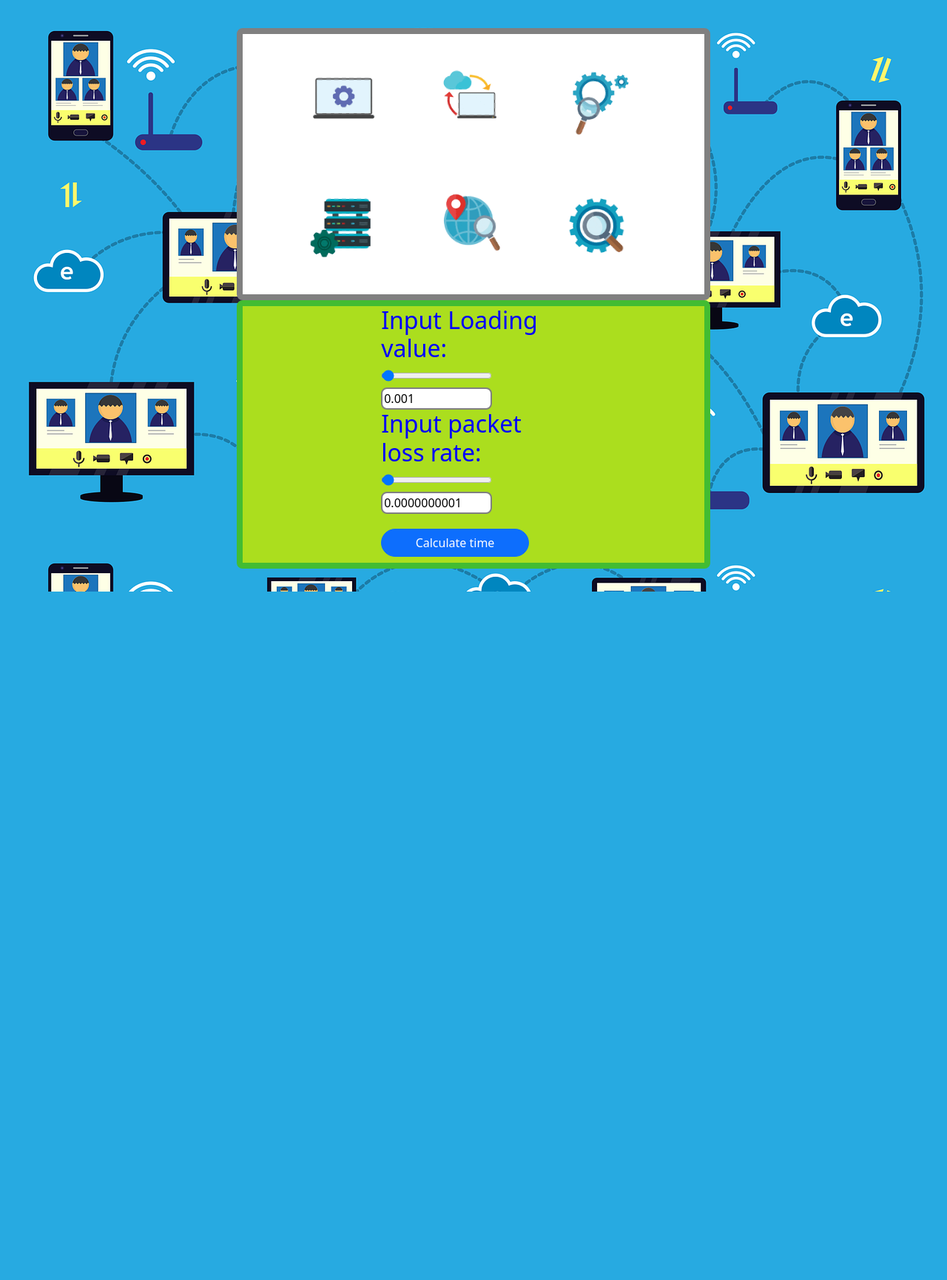
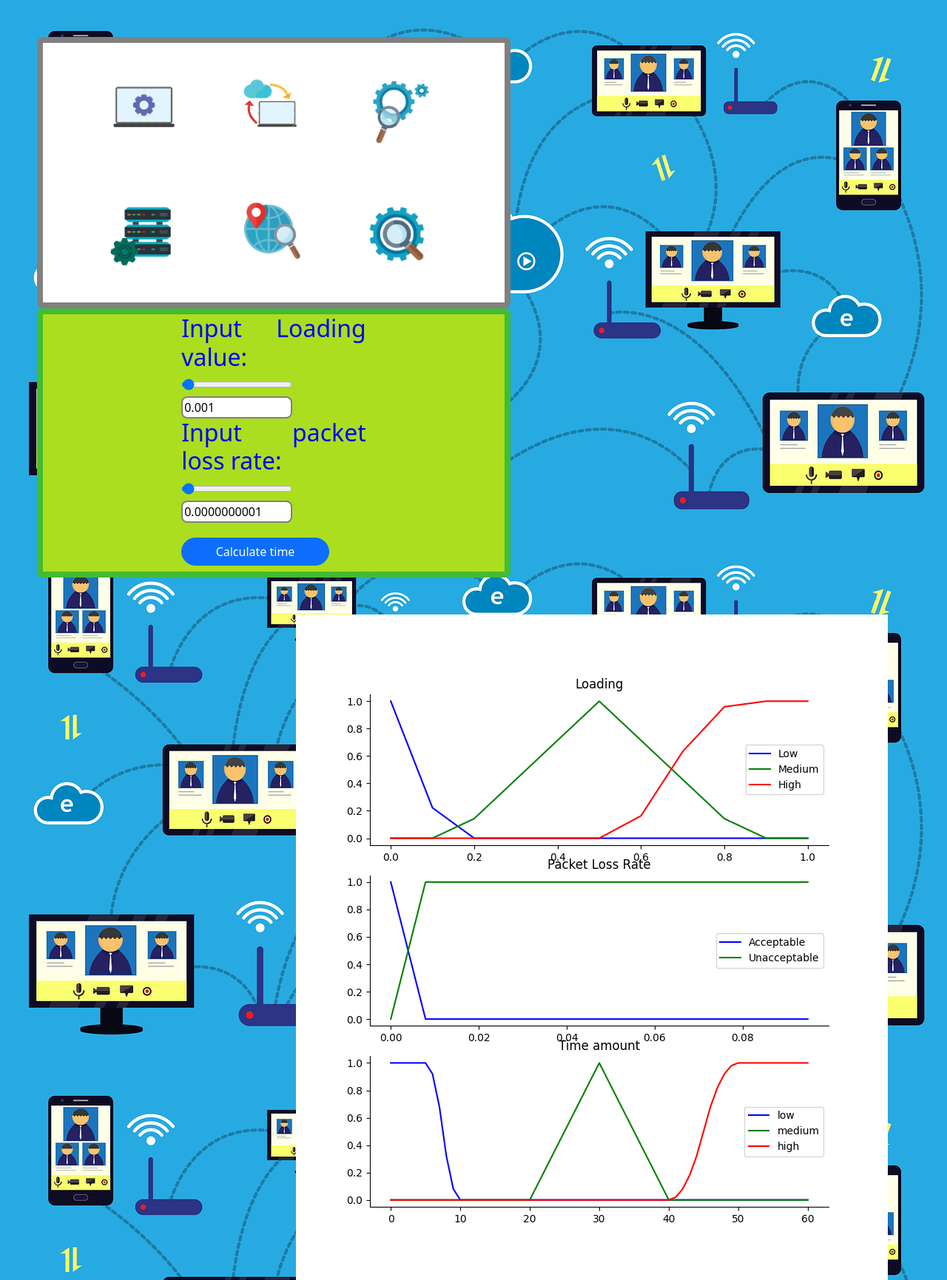
Before and after one commit to MrArabboy/network, a Django app: page / in a window 1280 px wide. Shown: the whole page at 74% size. Before the commit the page ends 800 px from the top, so only its background shows below. Run offline with Django 4.2, Linux system fonts and the light colour scheme.

Commit message:
add graph image

```diff
--- a/app/fuzzy.py
+++ b/app/fuzzy.py
@@ -2,6 +2,7 @@ import numpy as np
 import skfuzzy as fuzz
 from skfuzzy import control as ctrl
 import matplotlib.pyplot as plt
+from django.conf import settings
 
 # New Antecedent/Consequent objects hold universe variables and membership
 # functions
@@ -96,7 +97,7 @@ def calculate(l, p):
         ax.get_yaxis().tick_left()
 
     # plt.tight_layout()
-    plt.savefig("out2.png")
+    plt.savefig(f"{settings.BASE_DIR}\\app\static\\app\output.png")
 
     # plt.show()
     return tipping.output["tip"]
--- a/app/static/app/style.css
+++ b/app/static/app/style.css
@@ -1,33 +1,39 @@
 body {
     background-color: #CDDAF0;
     background: url("/static/app/network.png");
+    height: 100%;
+    background-size: 100%;
+
 }
 h2 {
     color: blue;
 }
+.top-div {
+    display: inline-block;
+    width: 50%;
+    margin-left: 50px;
+}
 .form-top-div {
-    margin-left: auto;
-    margin-right: auto;
-    width: 50%;
+    display: inline-block;
+    width: 100%;
     background-color: rgb(171, 222, 30);
     border-radius: 8px;
     text-align: center;
     border: 8px solid rgb(66, 188, 50);
 }
 .form-inline-div {
-    margin-left: auto;
-    margin-right:auto;
+    margin: auto;
+    display: inline-block;
+    justify-content: center;
     width: 40%;
-    text-align: left;
+    text-align: justify;
 }
-img {
-    margin-top: 3%;
+.gif {
+    margin-top: 50px;
     border-radius: 8px;
     border: 8px solid gray;
     display: block;
-    margin-left: auto;
-    margin-right: auto;
-    width: 50%;
+    width: 100%;
 }
 
 button {
@@ -41,3 +47,14 @@ input {
     border-radius: 8px;
     width: 150px;
 }
+
+.graph-image {
+    margin-top: 50px;
+    float:right;
+    margin-right: 80px;
+    display: flex;
+}
+
+/* loader */
+
+/* loader end */
--- a/templates/app/index.html
+++ b/templates/app/index.html
@@ -14,7 +14,9 @@
     <style>
 
     </style>
-    <img src="{% static '/app/network.gif'%}" alt="">
+
+<div class='top-div'>
+  <img class='gif' src="{% static '/app/network.gif'%}" alt="">
   <div class="form-top-div">
     <div class="form-inline-div">
       <form id="new_form" onsubmit='event.preventDefault(); onSubmit();'>
@@ -34,13 +36,21 @@
           <input id="amount2" type="number" onkeydown="return false"  step='0.0000000001' value="0.0000000001" min="0.0000000001" max="0.1" oninput="rangeInput2.value=amount2.value" />
         </div>
         <button type="submit" class="btn btn-primary">Calculate time</button>
+        <div class="loader">
+          <div class="inner one"></div>
+          <div class="inner two"></div>
+          <div class="inner three"></div>
+        </div>
         <h1 id="result" style="color:blue"></h1>
       </form>
 
     </div>
-
+   </div>
 </div>
 
+<div class="graph-image">
+  <img src="{% static 'app/output.png' %}" alt="" srcset="">
+</div>
   <script src="https://cdn.jsdelivr.net/npm/bootstrap@5.1.3/dist/js/bootstrap.bundle.min.js" integrity="sha384-ka7Sk0Gln4gmtz2MlQnikT1wXgYsOg+OMhuP+IlRH9sENBO0LRn5q+8nbTov4+1p" crossorigin="anonymous"></script>
 </body>
 </html>
```
Also changed, not shown: app/static/app/output.png (added). Lines whose indentation alone changed are shown as unchanged.
